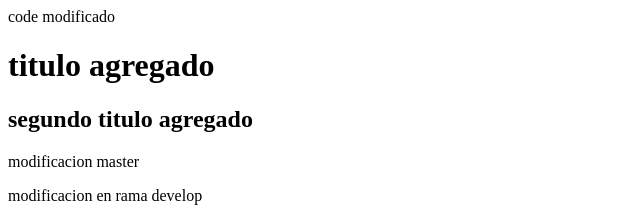
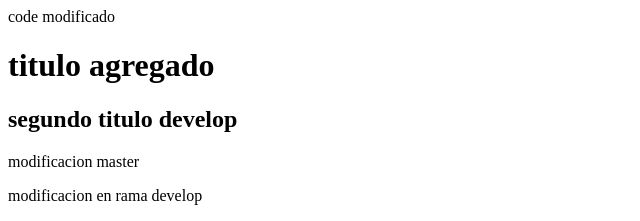
Before and after one commit to leongab08/test-git, a plain HTML site: page index.html in a window 1280 px wide. Shown: the top 221 px of the page, 0-640 px from the left. Drawn offline with Linux system fonts and the light colour scheme.

Commit message:
prueba develop

```diff
--- a/index.html
+++ b/index.html
@@ -8,7 +8,7 @@
   <body>
     code modificado
     <h1>titulo agregado</h1>
-    <h2>segundo titulo agregado</h2>
+    <h2>segundo titulo develop</h2>
 
     <p>modificacion master</p>
     <span>modificacion en rama develop</span>
```
